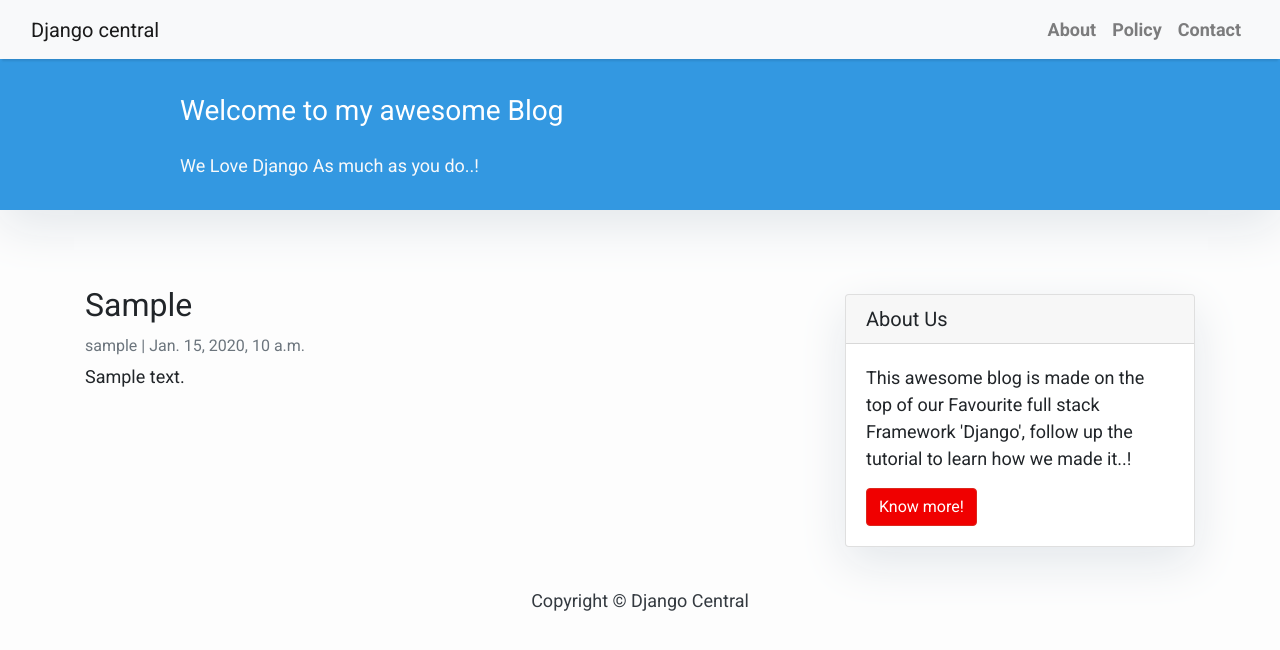
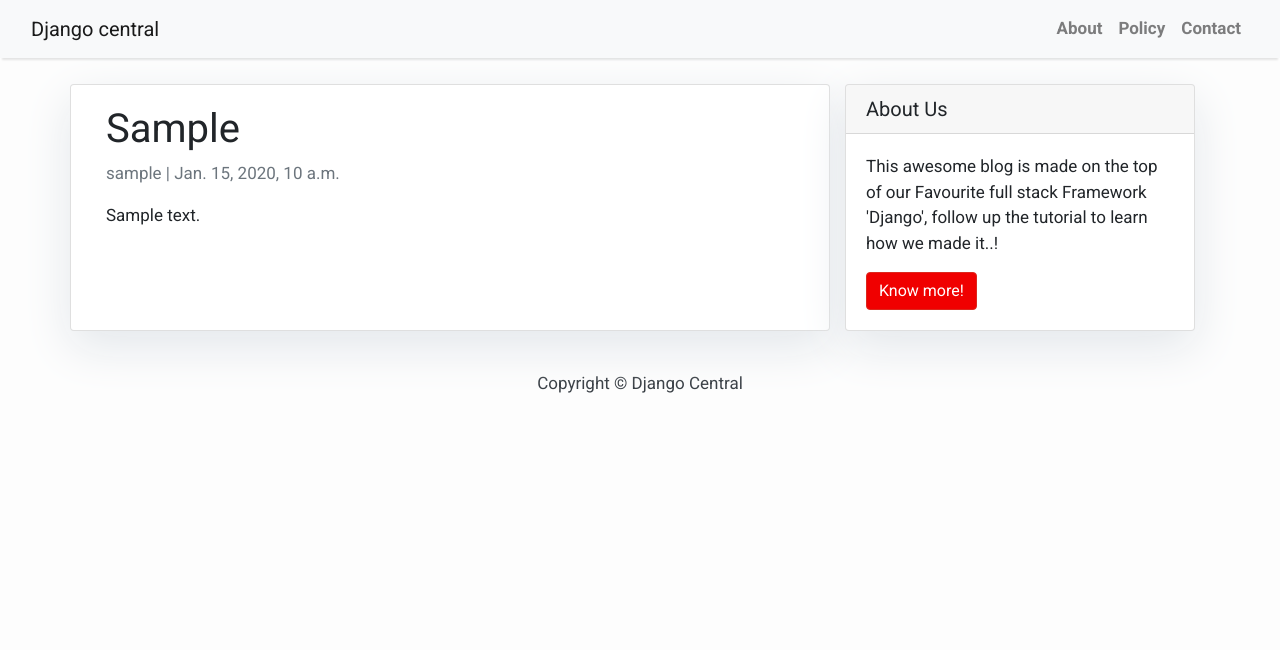
Before and after one commit to markimfeld/blog, a Django app: a page that uses blog/templates/blog/post_detail.html in a window 1280 px wide. Shown: the top 650 px of the page. Run offline with Django 3.2, Linux system fonts and the light colour scheme; tables that the repository leaves empty hold one stand-in row (values such as "Sample post"); some libraries are stand-ins or nearby versions.

Commit message:
modified post-detail style

```diff
--- a/blog/templates/blog/index.html
+++ b/blog/templates/blog/index.html
@@ -33,7 +33,7 @@
 <div class="container">
     <div class="row">
         <!-- Blog Entries Column -->
-        <div class="col-md-8 mt-3 left">
+        <div class="col-md-8 mt-4 left">
             {% for post in post_list %}
             <div class="card mb-4">
                 <div class="card-body">
--- a/blog/templates/blog/post_detail.html
+++ b/blog/templates/blog/post_detail.html
@@ -1,45 +1,28 @@
 {% extends "blog/base.html" %}
 
 {% block content %}
-<style>
-    body {
-        font-family: "Roboto", sans-serif;
-        font-size: 18px;
-        background-color: #fdfdfd;
-    }
-
-    .head_text {
-        color: white;
-    }
-
-    .card {
-        box-shadow: 0 16px 48px #E3E7EB;
-    }
-</style>
-
-<header class="masthead">
-    <div class="overlay"></div>
-    <div class="container">
-        <div class="row">
-            <div class=" col-md-8 col-md-10 mx-auto">
-                <div class="site-heading">
-                    <h3 class=" site-heading my-4 mt-3 text-white"> Welcome to my awesome Blog </h3>
-                    <p class="text-light">We Love Django As much as you do..! &nbsp
-                    </p>
-                </div>
-            </div>
-        </div>
-    </div>
-</header>
-<div class="container">
-    <div class="row">
+<!-- <div class="container">
+    <div class="row"> -->
         <!-- Blog Entries Column -->
-        <div class="col-md-8 mt-3 left">
+        <!-- <div class="col-md-8 mt-3 left">
             <h2 class="card-title">{{ post.headline }}</h2>
             <p class="card-text text-muted h6">{{ post.author }} | {{ post.pub_date}} </p>
             <p class="card-text">{{ post.body_text }}</p>
         </div>
-        {% block sidebar %} {% include 'blog/sidebar.html' %} {% endblock sidebar %}
+
     </div>
-</div>
+</div> -->
+
+<div class="container">
+    <div class="row">
+      <div class="col-md-8 card mb-4  mt-4 left  top">
+        <div class="card-body">
+          <h1>{% block title %} {{ object.headline }} {% endblock title %}</h1>
+          <p class=" text-muted">{{ post.author }} | {{ post.pub_date }}</p>
+          <p class="card-text ">{{ object.body_text | safe }}</p>
+        </div>
+      </div>
+      {% block sidebar %} {% include 'blog/sidebar.html' %} {% endblock sidebar %}
+    </div>
+  </div>
 {%endblock%}
```
